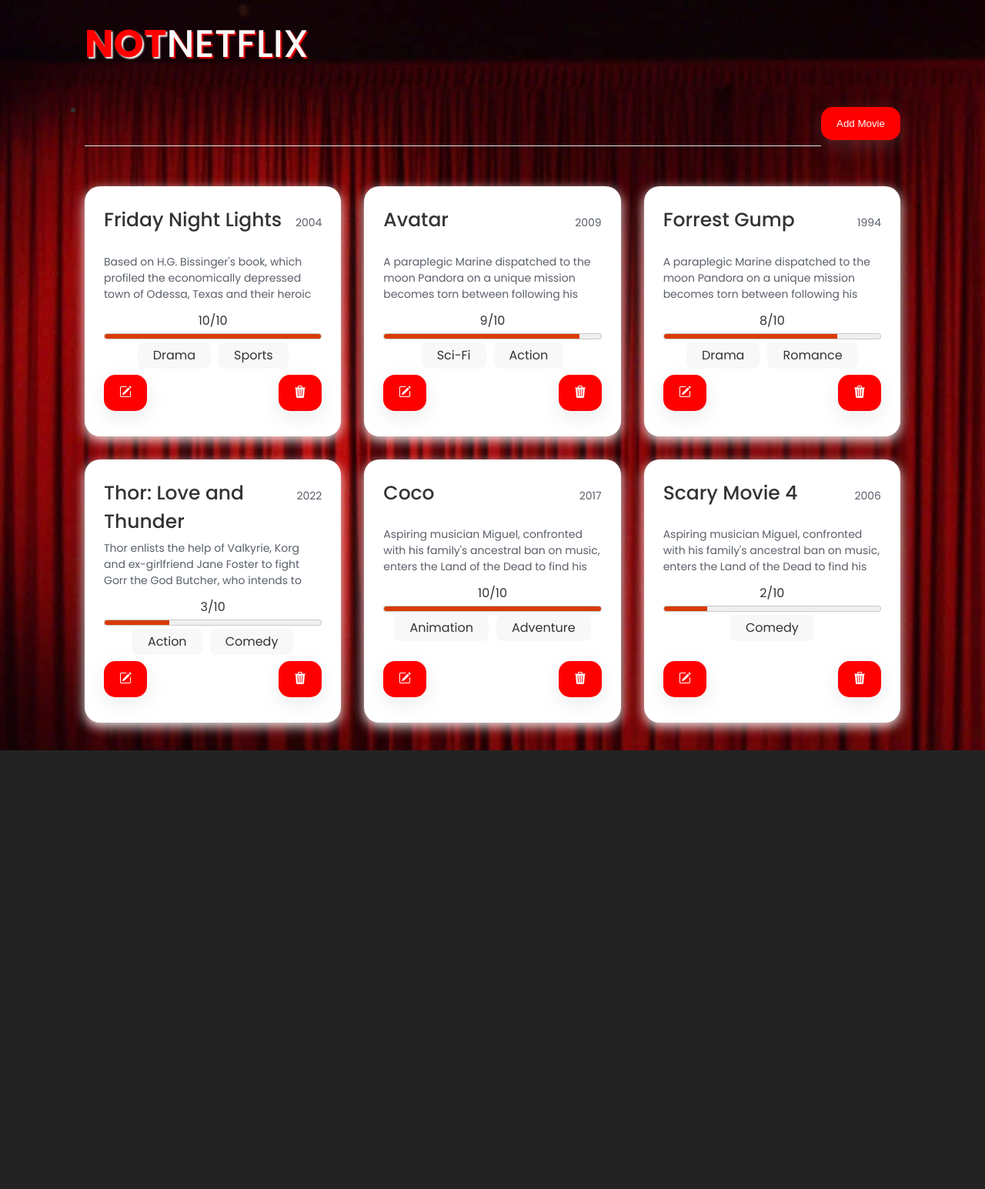
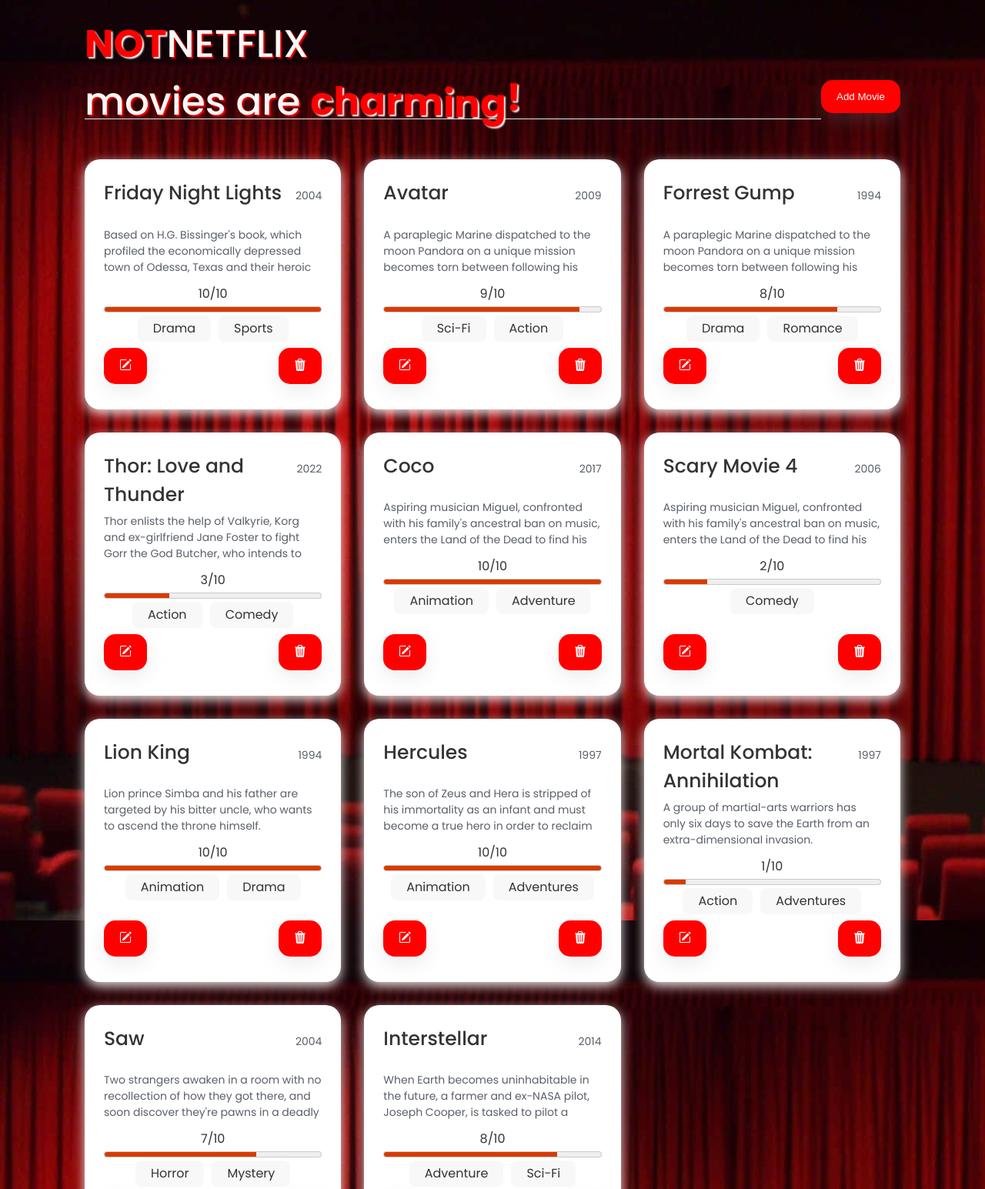
Before and after one commit to walker-rios-movies-app/movies-application, a website with bundled scripts: page html/index.html in a window 1280 px wide. Shown: the top 1545 px of the page at 77% size. Before the commit the page ends 975 px from the top, so only its background shows below. Built offline with nearby package versions, Linux system fonts and the light colour scheme; data requests are answered from the project's data file.

Commit message:
Project done

```diff
--- a/css/main.css
+++ b/css/main.css
@@ -276,3 +276,45 @@ at middle of screen */
     left: 50%;
     transform: translate(-50%, -50%);
 }
+
+@import url(https://fonts.googleapis.com/css?family=Open+Sans:600);
+
+.text {
+    width: 450px;
+    height: 40px;
+}
+
+p {
+    display: inline-block;
+    vertical-align: top;
+    margin: 0;
+}
+
+.word1 {
+    position: absolute;
+    width: 450px;
+    height: 40px;
+    opacity: 0;
+}
+
+.letter {
+    display: inline-block;
+    position: relative;
+    float: left;
+    transform: translateZ(25px);
+    transform-origin: 50% 50% 25px;
+}
+
+.letter.out {
+    transform: rotateX(90deg);
+    transition: transform 0.32s cubic-bezier(0.55, 0.055, 0.675, 0.19);
+}
+
+.letter.behind {
+    transform: rotateX(-90deg);
+}
+
+.letter.in {
+    transform: rotateX(0deg);
+    transition: transform 0.38s cubic-bezier(0.175, 0.885, 0.32, 1.275);
+}
--- a/data/movies.json
+++ b/data/movies.json
@@ -68,6 +68,61 @@
         "Comedy"
       ],
       "id": 8
+    },
+    {
+      "title": "Lion King",
+      "year": "1994",
+      "movieSummary": "Lion prince Simba and his father are targeted by his bitter uncle, who wants to ascend the throne himself.",
+      "rating": "10",
+      "genre": [
+        "Animation",
+        "Drama"
+      ],
+      "id": 9
+    },
+    {
+      "title": "Hercules",
+      "year": "1997",
+      "movieSummary": "The son of Zeus and Hera is stripped of his immortality as an infant and must become a true hero in order to reclaim it.",
+      "rating": "10",
+      "genre": [
+        "Animation",
+        "Adventures"
+      ],
+      "id": 10
+    },
+    {
+      "title": "Mortal Kombat: Annihilation ",
+      "year": "1997",
+      "movieSummary": "A group of martial-arts warriors has only six days to save the Earth from an extra-dimensional invasion.",
+      "rating": "1",
+      "genre": [
+        "Action",
+        "Adventures"
+      ],
+      "id": 11
+    },
+    {
+      "title": "Saw",
+      "year": "2004",
+      "movieSummary": "Two strangers awaken in a room with no recollection of how they got there, and soon discover they're pawns in a deadly game perpetrated by a notorious serial killer.",
+      "rating": "7",
+      "genre": [
+        "Horror",
+        "Mystery"
+      ],
+      "id": 12
+    },
+    {
+      "title": "Interstellar",
+      "year": "2014",
+      "movieSummary": "When Earth becomes uninhabitable in the future, a farmer and ex-NASA pilot, Joseph Cooper, is tasked to pilot a spacecraft, along with a team of researchers, to find a new planet for humans.",
+      "rating": "8",
+      "genre": [
+        "Adventure",
+        "Sci-Fi"
+      ],
+      "id": 13
     }
   ]
 }
--- a/html/index.html
+++ b/html/index.html
@@ -15,7 +15,17 @@
         <div class="row">
             <div class="column flex-shrink">
                 <div class="logo">
-                    <span>NOT</span>NETFLIX
+                    <div class="text">
+                        <span>NOT</span>NETFLIX movies are
+                        <p>
+                            <span class="word1 ">funny!</span>
+                            <span class="word1 ">scary!</span>
+                            <span class="word1 ">thrilling!</span>
+                            <span class="word1 ">charming!</span>
+                            <span class="word1 ">legendary!</span>
+                            <span class="word1 ">powerful!</span>
+                        </p>
+                    </div>
                 </div>
             </div>
         </div>
@@ -23,12 +33,6 @@
     <section class="container cat-tags">
         <div class="row">
             <div class="column">
-                <ul class="cat-tab-menu">
-                    <li class="active">
-                        <div></div>
-                    </li>
-
-                </ul>
             </div>
             <div class="flex-shrink justify-content-center">
                 <button id="add-movie-btn" class="btn btn-cta">Add Movie</button>
@@ -77,4 +81,5 @@
 <script type="module" src="../js/index.js"></script>
 <script type="module" src="../js/modal.js"></script>
 <script type="module" src="../js/api/movies.js"></script>
+<script type="module" src="../js/trial.js"></script>
 </body>
--- /dev/null
+++ b/js/trial.js
@@ -0,0 +1,54 @@
+var words = document.getElementsByClassName('word1');
+var wordArray = [];
+var currentWord = 0;
+
+words[currentWord].style.opacity = 1;
+for (var i = 0; i < words.length; i++) {
+    splitLetters(words[i]);
+}
+
+function changeWord() {
+    var cw = wordArray[currentWord];
+    var nw = currentWord == words.length-1 ? wordArray[0] : wordArray[currentWord+1];
+    for (var i = 0; i < cw.length; i++) {
+        animateLetterOut(cw, i);
+    }
+
+    for (var i = 0; i < nw.length; i++) {
+        nw[i].className = 'letter behind';
+        nw[0].parentElement.style.opacity = 1;
+        animateLetterIn(nw, i);
+    }
+
+    currentWord = (currentWord == wordArray.length-1) ? 0 : currentWord+1;
+}
+
+function animateLetterOut(cw, i) {
+    setTimeout(function() {
+        cw[i].className = 'letter out';
+    }, i*80);
+}
+
+function animateLetterIn(nw, i) {
+    setTimeout(function() {
+        nw[i].className = 'letter in';
+    }, 340+(i*80));
+}
+
+function splitLetters(word) {
+    var content = word.innerHTML;
+    word.innerHTML = '';
+    var letters = [];
+    for (var i = 0; i < content.length; i++) {
+        var letter = document.createElement('span');
+        letter.className = 'letter';
+        letter.innerHTML = content.charAt(i);
+        word.appendChild(letter);
+        letters.push(letter);
+    }
+
+    wordArray.push(letters);
+}
+
+changeWord();
+setInterval(changeWord, 2000);
```
